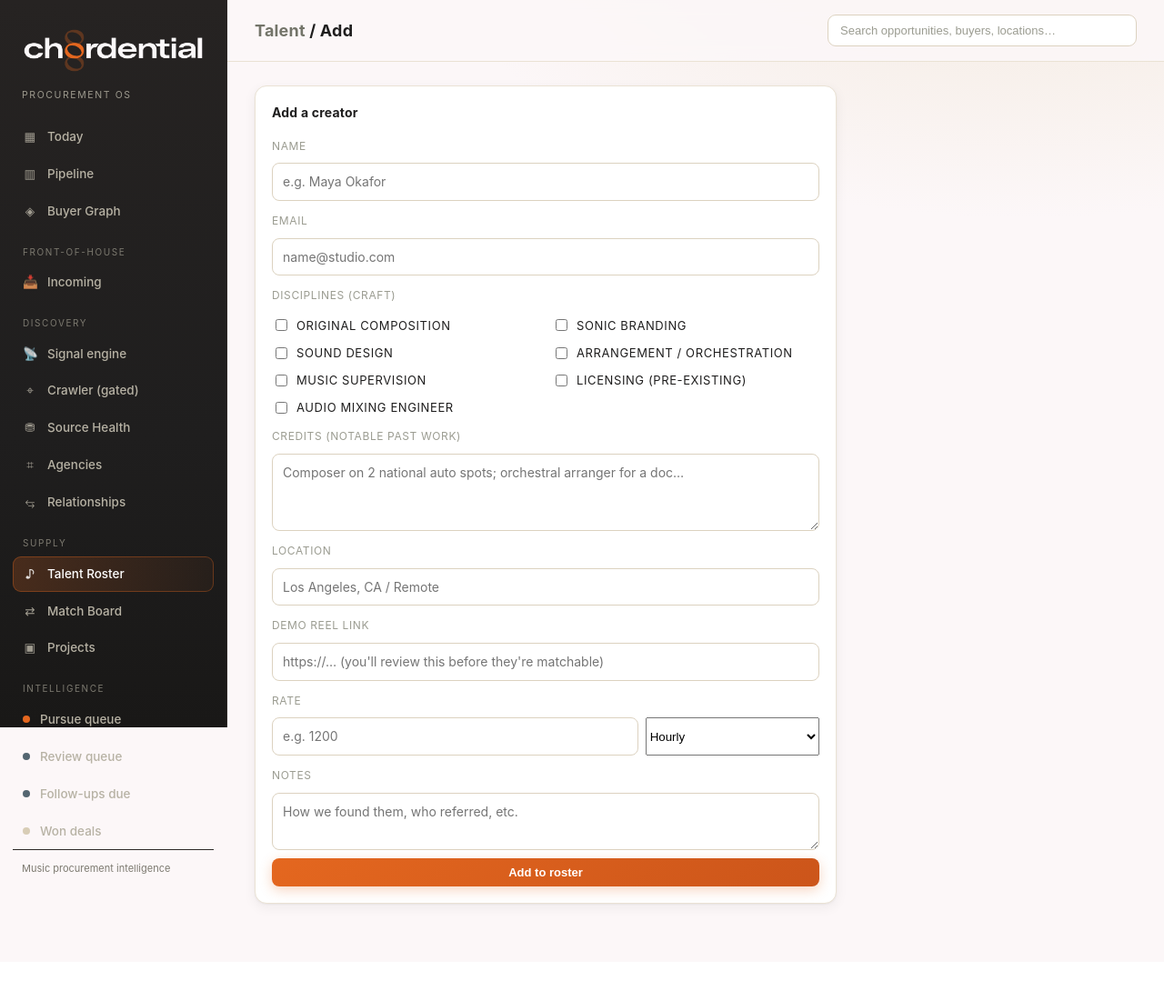
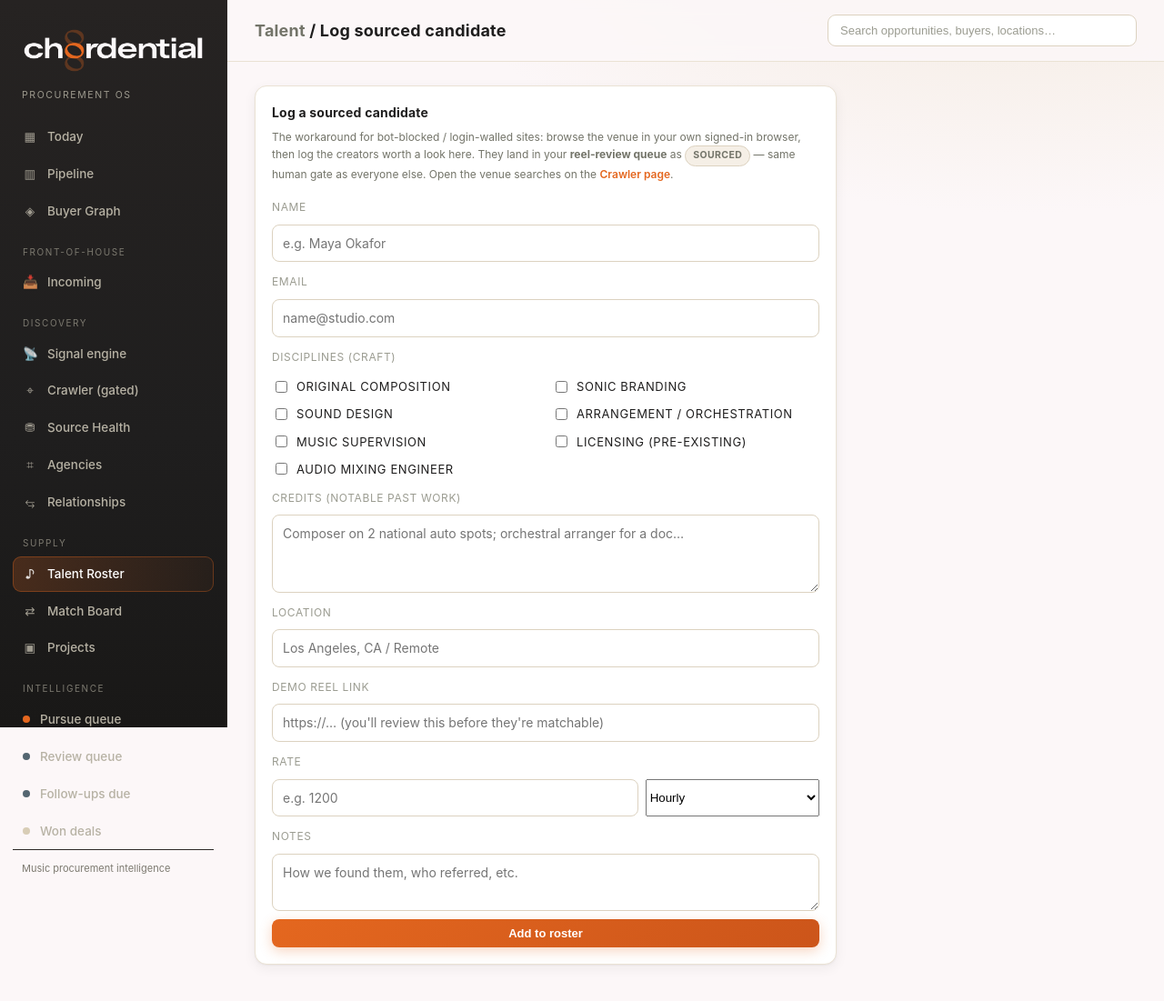
Before and after one commit to jshippjr-cell/jshippjr, a FastAPI app: page /talent/new?source=sourced in a window 1280 px wide. Shown: the top 1101 px of the page at 91% size. Before the commit the page ends 1001 px from the top, so only its background shows below. Run offline with FastAPI, Linux system fonts and the light colour scheme; data that the repository does not hold is empty.

Commit message:
Sourcing channel: make it visible + add bot-block workarounds (paste + referral)
Answers "I don't see the sourced channel" and "the crawler is bot-blocked":

- Roster visibility: new origin-channel grouping (applied | sourced | referral |
  manual) on Talent.source_channel, a "Sourced" KPI, and a channel filter on the
  roster — so scouted/crawled creators are a visible, filterable lane, not blended
  into the generic Pending queue.
- Bot-block workaround #1 — "Log a sourced candidate": /talent/new?source=sourced
  renders a human-in-the-loop quick-add (browse the login/bot-walled venue in your
  own signed-in browser, log the worth-reviewing creators) stamped source=sourced.
  They enter the same reel-review gate.
- Bot-block workaround #2 — referral loop: public /refer page (the council's
  ToS-clean channel that needs no scraping). Referred creators enter the same
  funnel tagged source=referral, with "Referred by ..." provenance.

All new intake honors the gate: Pending/Prospect until Jon approves the reel.

Co-Authored-By: Claude Opus 4.8 <noreply@anthropic.com>
Claude-Session: https://claude.ai/code/session_01PSpX4aKyR8QswBcjt2tLDp

```diff
--- a/src/chordential_oia/web/app.py
+++ b/src/chordential_oia/web/app.py
@@ -2593,12 +2593,16 @@ def set_buyer_website(client: str, website: str = Form("")):
 FORM_DISCIPLINES = [d for d in MusicDiscipline if d is not MusicDiscipline.NON_CRAFT]
 
 
+_SOURCE_CHANNELS = ["applied", "sourced", "referral", "manual"]
+
+
 @app.get("/talent", response_class=HTMLResponse)
 def talent_roster(
     request: Request,
     discipline: Optional[str] = None,
     review: Optional[str] = None,
     invite: Optional[str] = None,
+    source: Optional[str] = None,
     sort: str = "name",
 ):
     conn = db.connect()
@@ -2615,6 +2619,10 @@ def talent_roster(
         all_talents = [db.talent_from_row(r) for r in db.list_talent(conn)]
     finally:
         conn.close()
+    # Origin-channel filter (applied | sourced | referral | manual) — answers
+    # "where's my sourced channel?" by making each intake lane visible/filterable.
+    if source in _SOURCE_CHANNELS:
+        talents = [t for t in talents if t.source_channel == source]
     cards = [{"t": t, "completeness": profile_completeness(t)} for t in talents]
     sorters = {
         "name": lambda c: c["t"].name.lower(),
@@ -2628,22 +2636,33 @@ def talent_roster(
         "approved": sum(1 for t in all_talents if t.is_approved),
         "pending": sum(1 for t in all_talents if t.review_status.value == "Pending"),
         "matchable": sum(1 for t in all_talents if t.matchable),
+        "sourced": sum(1 for t in all_talents if t.source_channel == "sourced"),
     }
     active = {
         "discipline": discipline or "", "review": review or "",
-        "invite": invite or "", "sort": sort,
+        "invite": invite or "", "source": source if source in _SOURCE_CHANNELS else "",
+        "sort": sort,
     }
     return render(
         request, "talent_roster.html", nav="talent", cards=cards, counts=counts,
         disciplines=FORM_DISCIPLINES, review_states=db.REVIEW_STATES,
-        invite_states=db.INVITE_STATES, active=active, review_queue=review_queue,
-    )
+        invite_states=db.INVITE_STATES, source_channels=_SOURCE_CHANNELS,
+        active=active, review_queue=review_queue,
+    )
+
+
+_ADD_SOURCES = {"manual", "sourced", "referral"}
 
 
 @app.get("/talent/new", response_class=HTMLResponse)
-def talent_new(request: Request):
+def talent_new(request: Request, source: str = "manual"):
+    # ?source=sourced renders the "log a candidate I found myself" variant — the
+    # human-in-the-loop workaround for bot-blocked sites: browse the site in your
+    # own signed-in browser, then log the worth-reviewing creators here.
+    preset = source if source in _ADD_SOURCES else "manual"
     return render(
-        request, "talent_form.html", nav="talent", talent=None, disciplines=FORM_DISCIPLINES
+        request, "talent_form.html", nav="talent", talent=None,
+        disciplines=FORM_DISCIPLINES, source_preset=preset,
     )
 
 
@@ -2677,13 +2696,16 @@ def talent_create(
     notes: str = Form(""),
     rate: str = Form(""),
     rate_unit: str = Form("hourly"),
+    source: str = Form("manual"),
 ):
     valid = [MusicDiscipline(d) for d in disciplines if d in {m.value for m in MusicDiscipline}]
+    origin = source if source in _ADD_SOURCES else "manual"
     t = Talent(
         name=name.strip(), email=email.strip() or None, disciplines=valid,
         credits=credits.strip(), location=location.strip() or None,
         demo_reel_url=demo_reel_url.strip() or None, notes=notes.strip(),
         rate=_parse_rate(rate), rate_unit=_clean_rate_unit(rate_unit),
+        source=origin, source_url=demo_reel_url.strip() or None,
     )
     conn = db.connect()
     try:
--- a/src/chordential_oia/web/public.py
+++ b/src/chordential_oia/web/public.py
@@ -294,3 +294,46 @@ def public_apply_submit(
     finally:
         conn.close()
     return RedirectResponse("/thanks?kind=apply", status_code=303)
+
+
+# --------------------------------------------------------------------------- #
+# Referral loop — a creator we trust refers a peer. Council's recommended,
+# ToS-clean supply channel: it needs no scraping at all. The referred creator
+# enters the SAME reel-review funnel, tagged source="referral".
+# --------------------------------------------------------------------------- #
+@router.get("/refer", response_class=HTMLResponse)
+def public_refer(request: Request):
+    return render(
+        request, "public/refer.html", active="", disciplines=APPLY_DISCIPLINES,
+    )
+
+
+@router.post("/refer", response_class=HTMLResponse)
+def public_refer_submit(
+    request: Request,
+    name: str = Form(...),
+    email: str = Form(""),
+    disciplines: List[str] = Form([]),
+    credits: str = Form(""),
+    location: str = Form(""),
+    demo_reel_url: str = Form(""),
+    referred_by: str = Form(""),
+):
+    valid = [
+        MusicDiscipline(d) for d in disciplines
+        if d in {m.value for m in MusicDiscipline}
+    ]
+    by = referred_by.strip()
+    note = f"Referred by {by}." if by else "Peer referral."
+    t = Talent(
+        name=name.strip(), email=email.strip() or None, disciplines=valid,
+        credits=credits.strip(), location=location.strip() or None,
+        demo_reel_url=demo_reel_url.strip() or None,
+        source="referral", source_url=demo_reel_url.strip() or None, notes=note,
+    )
+    conn = db.connect()
+    try:
+        db.insert_talent(conn, t)
+    finally:
+        conn.close()
+    return RedirectResponse("/thanks?kind=refer", status_code=303)
--- a/src/chordential_oia/web/templates/public/apply.html
+++ b/src/chordential_oia/web/templates/public/apply.html
@@ -52,6 +52,7 @@
         <button class="btn btn-primary" type="submit">Submit your profile</button>
       </div>
       <p class="form-note">We review every applicant’s reel personally — no automated screening.</p>
+      <p class="form-note">Not for you, but you know someone great? <a class="link" href="/refer">Refer a creator →</a></p>
     </form>
   </div>
 </section>
--- a/src/chordential_oia/web/templates/public/thanks.html
+++ b/src/chordential_oia/web/templates/public/thanks.html
@@ -16,6 +16,12 @@
       We’ve received your profile. Every creator’s reel is reviewed personally
       before we reach out — we’ll be in touch.
     </p>
+    {% elif kind == 'refer' %}
+    <h1 class="page-title">Thanks for the referral.</h1>
+    <p class="page-lede">
+      We’ve received it and we’ll review their work personally. Referrals from
+      people we trust are how we find the best creators — thank you.
+    </p>
     {% else %}
     <h1 class="page-title">Got it — thank you.</h1>
     <p class="page-lede">
--- a/src/chordential_oia/web/templates/talent_form.html
+++ b/src/chordential_oia/web/templates/talent_form.html
@@ -1,11 +1,22 @@
 {% extends "base.html" %}
+{% set sp = source_preset|default('manual') %}
 {% block title %}Add talent{% endblock %}
-{% block heading %}<a class="crumb" href="/talent">Talent</a> / Add{% endblock %}
+{% block heading %}<a class="crumb" href="/talent">Talent</a> / {{ 'Log sourced candidate' if sp=='sourced' else 'Add' }}{% endblock %}
 {% block content %}
 
 <section class="card" style="max-width:640px">
-  <div class="card-head"><h2>Add a creator</h2></div>
+  <div class="card-head"><h2>{{ 'Log a sourced candidate' if sp=='sourced' else 'Add a creator' }}</h2></div>
+  {% if sp=='sourced' %}
+  <p class="muted small" style="margin:-6px 0 14px">
+    The workaround for bot-blocked / login-walled sites: browse the venue in your own
+    signed-in browser, then log the creators worth a look here. They land in your
+    <strong>reel-review queue</strong> as <span class="src-badge src-sourced">Sourced</span> —
+    same human gate as everyone else. Open the venue searches on the
+    <a class="link" href="/discovery?kind=talent">Crawler page</a>.
+  </p>
+  {% endif %}
   <form class="stack" method="post" action="/talent">
+    <input type="hidden" name="source" value="{{ sp }}">
     <label>Name</label>
     <input type="text" name="name" required placeholder="e.g. Maya Okafor">
     <label>Email</label>
```
Also changed, not shown: src/chordential_oia/talent.py (+21 -0 lines), src/chordential_oia/web/templates/public/refer.html (added, +65 -0 lines), src/chordential_oia/web/templates/talent_roster.html (+6 -1 lines), tests/test_talent_funnel.py (+53 -0 lines).
